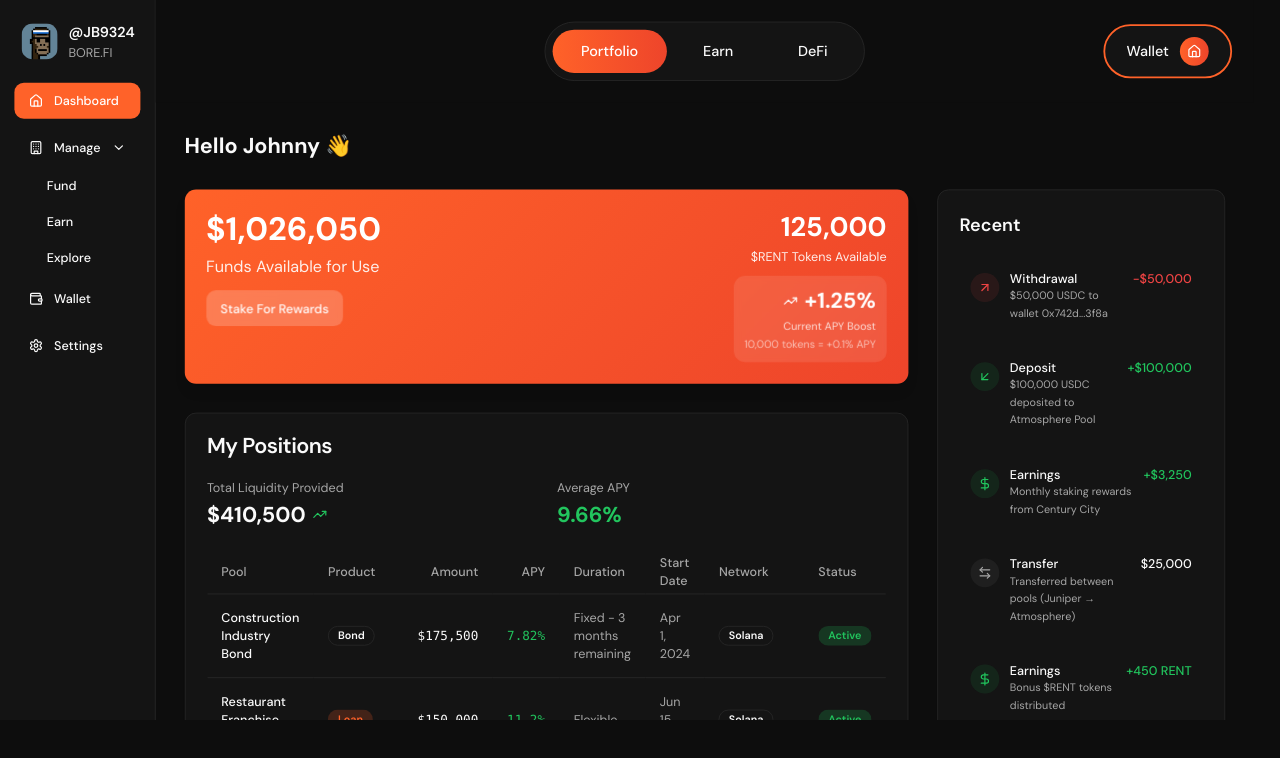
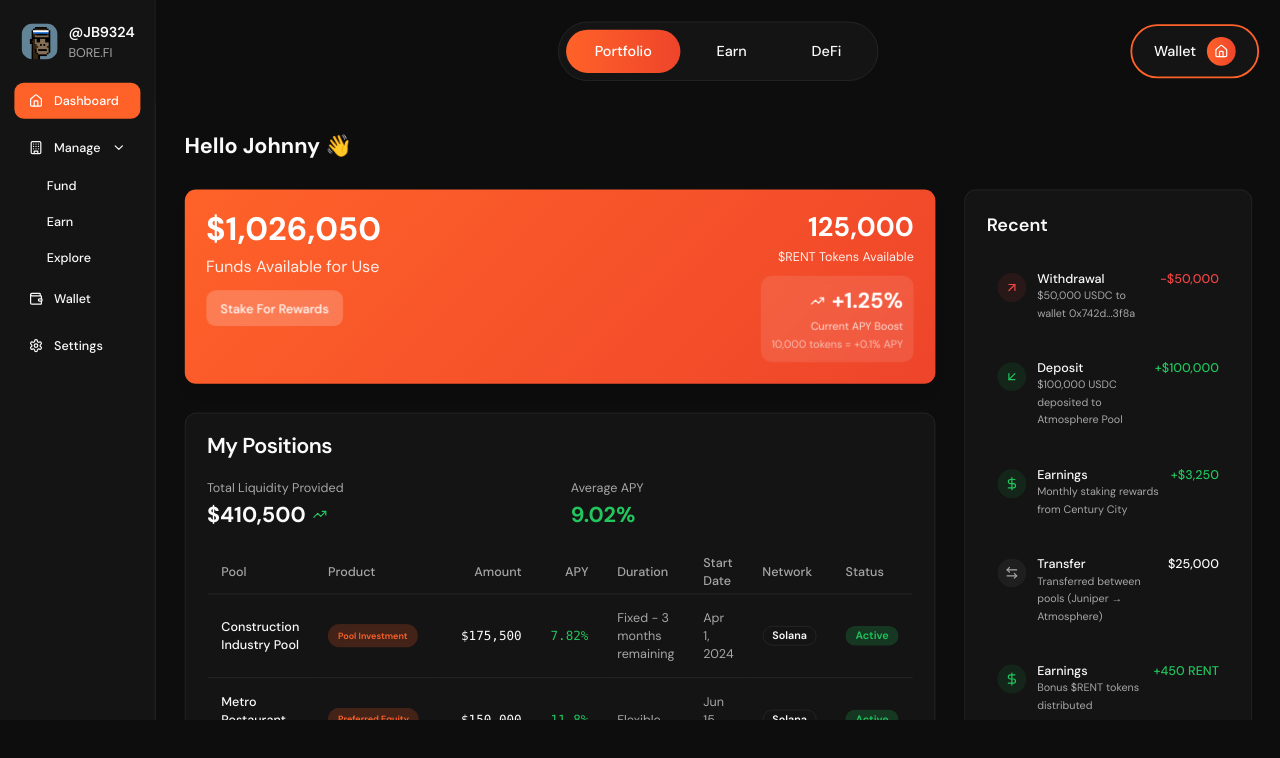
Before and after one commit to RentityTT/borefi, a React (Vite) app: page / in a window 1280 px wide. Shown: the top 758 px of the page. Built offline with nearby package versions, Linux system fonts and the light colour scheme.

Commit message:
Update active positions

```diff
--- a/src/components/Dashboard.tsx
+++ b/src/components/Dashboard.tsx
@@ -57,9 +57,9 @@ const Dashboard = () => {
     }
   };
   const earnPositions = [{
-    pool: "Construction Industry Bond",
+    pool: "Construction Industry Pool",
     type: "Supply",
-    productType: "Bond",
+    productType: "Pool Investment",
     amount: "$175,500",
     amountNumeric: 175500,
     apy: "7.82%",
@@ -81,52 +81,52 @@ const Dashboard = () => {
       distributionAmount: "$1,164"
     }
   }, {
-    pool: "Restaurant Franchise Loan",
+    pool: "Metro Restaurant Group",
     type: "Supply",
-    productType: "Loan",
+    productType: "Preferred Equity",
     amount: "$150,000",
     amountNumeric: 150000,
-    apy: "11.2%",
-    apyNumeric: 11.2,
+    apy: "11.8%",
+    apyNumeric: 11.8,
     duration: "Flexible",
     startDate: "Jun 15, 2024",
     status: "Active",
     network: "Solana",
     details: {
-      positionId: "RFL-2024-06-001",
+      positionId: "MRG-2024-06-001",
       depositDate: "Jun 15, 2024",
       daysActive: 200,
       principalAmount: "$150,000",
       currentValue: "$157,562",
       yieldEarned: "$7,562",
-      projectedAnnualYield: "$16,800",
+      projectedAnnualYield: "$17,700",
       poolUtilization: "92%",
       nextDistribution: "Jan 15, 2025",
-      distributionAmount: "$1,400"
+      distributionAmount: "$1,475"
     }
   }, {
-    pool: "Logistics Expansion Loan",
+    pool: "Property Management Pool",
     type: "Supply",
-    productType: "Loan",
+    productType: "Pool Investment",
     amount: "$85,000",
     amountNumeric: 85000,
-    apy: "9.95%",
-    apyNumeric: 9.95,
+    apy: "7.45%",
+    apyNumeric: 7.45,
     duration: "Flexible",
     startDate: "Aug 1, 2024",
     status: "Active",
-    network: "Ethereum",
+    network: "Solana",
     details: {
-      positionId: "LEL-2024-08-001",
+      positionId: "PMP-2024-08-001",
       depositDate: "Aug 1, 2024",
       daysActive: 153,
       principalAmount: "$85,000",
       currentValue: "$87,474",
       yieldEarned: "$2,474",
-      projectedAnnualYield: "$8,458",
-      poolUtilization: "88%",
+      projectedAnnualYield: "$6,333",
+      poolUtilization: "52%",
       nextDistribution: "Jan 15, 2025",
-      distributionAmount: "$704"
+      distributionAmount: "$528"
     }
   }];
   return <div className="flex h-screen bg-background scale-90 origin-top-left">
@@ -163,7 +163,7 @@ const Dashboard = () => {
                               </div>
                               <div>
                                 <p className="text-sm text-muted-foreground mb-1">Average APY</p>
-                                <p className="text-2xl font-bold text-green-500">9.66%</p>
+                                <p className="text-2xl font-bold text-green-500">9.02%</p>
                               </div>
                             </div>
 
@@ -186,7 +186,7 @@ const Dashboard = () => {
                                       <TableRow className="hover:bg-muted/50 cursor-pointer">
                                         <TableCell className="font-medium">{position.pool}</TableCell>
                                         <TableCell>
-                                          <Badge variant={position.productType === "Bond" ? "outline" : "secondary"} className={position.productType === "Bond" ? "text-xs" : "bg-primary/20 text-primary text-xs"}>
+                                          <Badge variant="secondary" className="bg-primary/20 text-primary text-[10px] whitespace-nowrap">
                                             {position.productType}
                                           </Badge>
                                         </TableCell>
```
